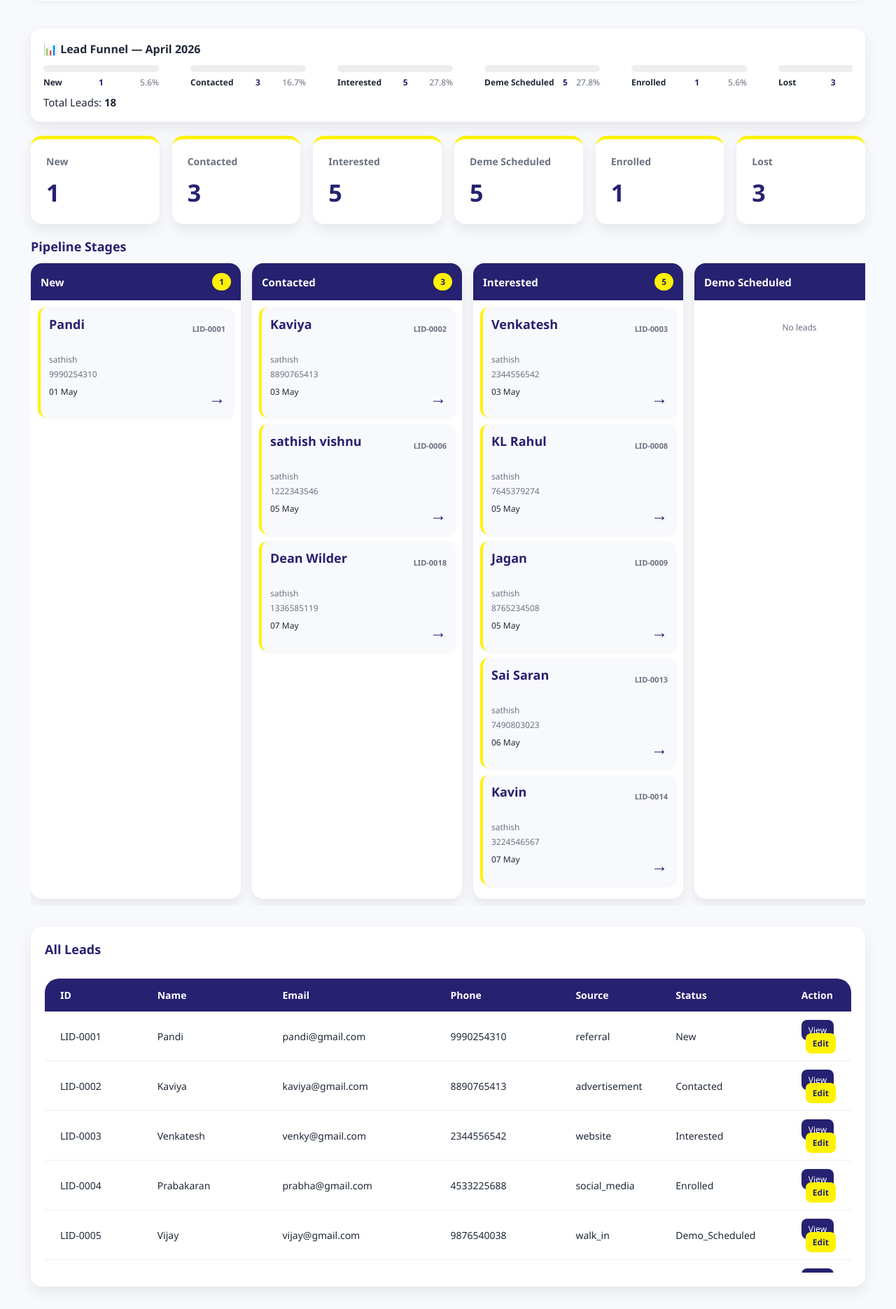
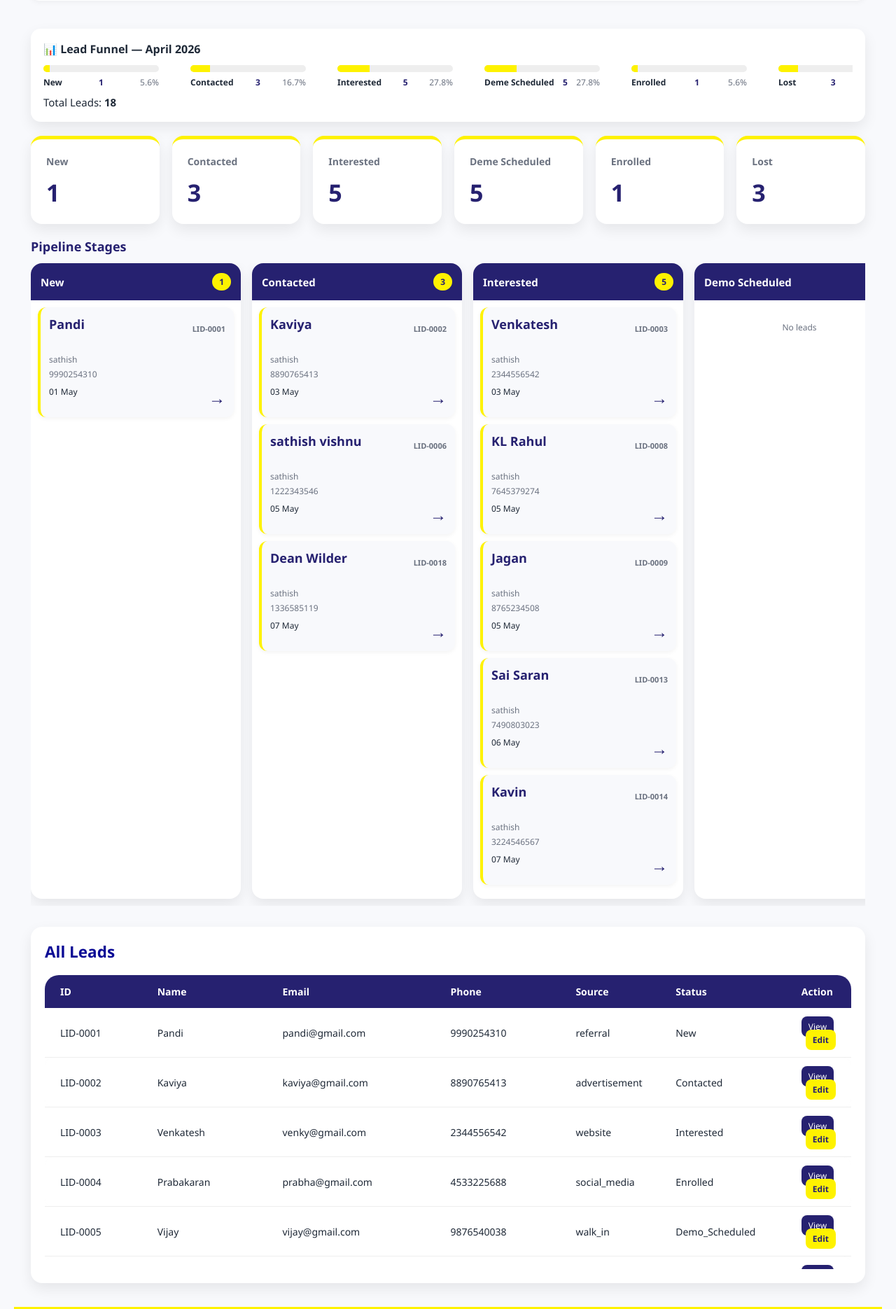
Before and after one commit to Sathish90254/csc_crm, a Django app: page /pipeline/ in a window 1280 px wide. Shown: the part 628-2498 px from the top of the page at 70% size. Run offline with Django 5.2, Linux system fonts and the light colour scheme; data comes from the database, SQL or seed files in the repository; both versions use the stored data as it was after the commit.

Commit message:
feat: add pipeline views files

```diff
--- a/csc_crm/apps/leads/views.py
+++ b/csc_crm/apps/leads/views.py
@@ -361,4 +361,5 @@ def delete_call_log(request, id):
 
     log = get_object_or_404(CallLog, id=id)
     log.delete()
+    messages.success(request, f'Call-Log Deleted!')
     return redirect('call_logs')
--- a/csc_crm/templates/leads/base.html
+++ b/csc_crm/templates/leads/base.html
@@ -14,7 +14,7 @@
     <link rel="stylesheet" href="{% static 'css/call_log.css' %}">
     <link rel="stylesheet" href="https://cdnjs.cloudflare.com/ajax/libs/font-awesome/6.5.1/css/all.min.css">
     <link rel="stylesheet" href="{% static 'css/followup.css' %}">
-    <link rel="stylesheet" href="{% static 'css/pipeline_view.css' %}">
+    <link rel="stylesheet" href="{% static 'css/pipeline_view1.css' %}">
 </head>
 <body>
 
--- a/csc_crm/templates/leads/call_logs.html
+++ b/csc_crm/templates/leads/call_logs.html
@@ -140,6 +140,10 @@
 </div>
 </div>
 
-
+<div>
+{% for message in messages %}
+<h3>{{ message }}</h3>
+</div>
+{% endfor %}
 </body>
 {% endblock %}
--- a/csc_crm/templates/leads/pipeline_view.html
+++ b/csc_crm/templates/leads/pipeline_view.html
@@ -57,7 +57,7 @@
                 {% for item in funnel_data %}
                     <div class="funnel-item">
                         <div class="funnel-bar">
-                            <!-- <div class="funnel-bar-fill" style="width: {{ item.percentage }}%"></div> -->
+                            <div class="funnel-bar-fill" style="width: {{ item.percentage }}%"></div>
                         </div>
                         <div class="funnel-label">
                             <span class="funnel-status">{{ item.status }}</span>
@@ -323,7 +323,7 @@
              <div class="content-card">
 
             <div class="card-header">
-               <h2 class="card-title">All Leads</h2>
+               <h2 class="all-card-title">All Leads</h2>
             </div>
 
             <div class="table-wrapper">
```
Also changed, not shown: csc_crm/static/css/pipeline_view1.css (renamed from csc_crm/static/css/pipeline_view.css), db.sqlite3.
